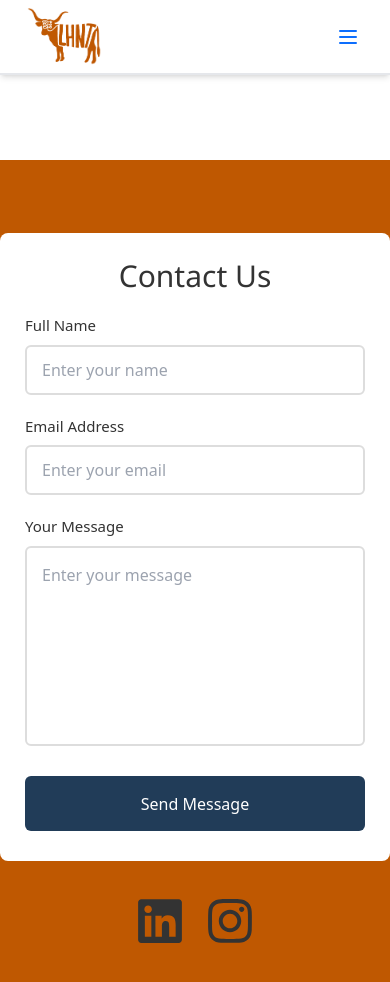
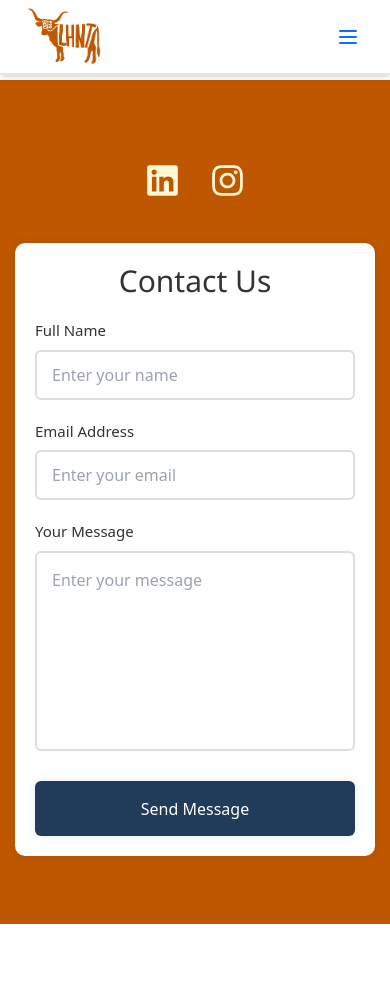
Before and after one commit to sraghauv/Website-Design, a React (Vite) app: page /contact in a window 390 px wide. Shown: the top 982 px of the page. After the commit the page ends 924 px from the top, so only its background shows below. Built offline with nearby package versions, Linux system fonts and the light colour scheme.

Commit message:
zarqa p4

```diff
--- a/package.json
+++ b/package.json
@@ -11,7 +11,7 @@
   },
   "dependencies": {
     "bootstrap": "^5.3.3",
-    "framer-motion": "^11.11.15",
+    "framer-motion": "^11.11.17",
     "lucide-react": "^0.456.0",
     "prop-types": "^15.8.1",
     "pure-react-carousel": "^1.32.0",
--- a/src/App.jsx
+++ b/src/App.jsx
@@ -1,22 +1,18 @@
 import React from "react";
 import { BrowserRouter as Router, Route, Routes, Link } from "react-router-dom";
 import { Home, About, Contact, Navbar, Events } from "./components";
-import "./index.css"; // Ensure this line is present at the top of your entry file
+import "./index.css";
 
 const App = () => {
   return (
     <Router>
       <div>
-        {/* Navbar will be fixed and overlay other elements */}
         <Navbar />
-
-        {/* The content section will be pushed down so it is not hidden under the navbar */}
-        <div className="">
+        <div>
           <Routes>
             <Route path="/" element={<Home />} />
             <Route path="/about" element={<About />} />
             <Route path="/contact" element={<Contact />} />
-
             <Route path="/events" element={<Events />} />
           </Routes>
         </div>
--- a/src/components/About/About.jsx
+++ b/src/components/About/About.jsx
@@ -5,7 +5,7 @@ import SponsorsWidget from "../SponsorWidget";
 
 const About = () => {
   return (
-    <div>
+    <div style={{ backgroundColor: '#BF5700' }}>
       <AboutInfo />
       <OfficerSection />
       <SponsorsWidget />
--- a/src/components/About/ContactCard.css
+++ b/src/components/About/ContactCard.css
@@ -8,7 +8,7 @@
 
 .card:hover {
     transform: scale(100%) translate3d(0,0px,20px);
-    background-color: rgba(111,136,174, 0.3);
+    background-color: rgb(255, 255, 255);
   }
 
 .card .text {
@@ -59,6 +59,7 @@
 .holland{
   transform: scale(1.5);
   object-position: center 35%;
+  background-color: #BF5700;
 }
 
 .alan{
--- a/src/components/Contact.css
+++ b/src/components/Contact.css
@@ -5,7 +5,7 @@
   align-items: center;
   min-height: 100vh;
   background: #bf5801;
-  margin-top: 80px;
+  margin-top: 0;
 }
 
 form {
@@ -14,7 +14,7 @@ form {
   background-color: #ffff;
   padding: 25px 25px 30px;
   border-radius: 8px;
-  box-shadow: 0 0 10px rgba(0, 0, 0, 0, 0.1);
+  box-shadow: 0 0 10px rgba(0, 0, 0, 0.1);
   color: #333;
   margin: 25px;
 }
@@ -52,7 +52,7 @@ form button {
   background: #213c58;
   border: none;
   border-radius: 6px;
-  box-shadow: 0 0 10px rgba(0, 0, 0, 0, 0.1);
+  box-shadow: 0 0 10px rgba(0, 0, 0, 0.1);
   cursor: pointer;
   font-size: 16px;
   color: #fff;
@@ -61,18 +61,55 @@ form button {
   transition: 0.5s;
 }
 
+form button:hover {
+  background: #172b40;
+  transform: scale(0.98);
+}
+
 .social-media {
   display: flex;
-  flex-direction: row;
-  align-items: center;
-  margin-top: 0px;
+  justify-content: center;
+  gap: 2rem;
+  margin-bottom: 1rem; /* Reduced from 2rem */
+  padding-top: 0; /* Removed padding-top */
+  width: 100%;
 }
 
 .social-media a {
-  margin: 10px; /* Space between each icon */
+  text-decoration: none;
+  transition: transform 0.3s ease;
+}
+
+.social-media a:hover {
+  transform: scale(1.1);
 }
 
 .social-icon {
-  font-size: 50px; /* Icon size */
-  color: #333; /* Icon color */
+  font-size: 40px;
+  color: #FFF8D6;
+  transition: color 0.3s ease;
 }
+
+.social-icon:hover {
+  color: #ffffff;
+}
+
+@media (max-width: 768px) {
+  .contact {
+    padding: 15px;
+  }
+
+  form {
+    margin: 15px;
+    padding: 20px;
+  }
+
+  .social-icon {
+    font-size: 35px;
+  }
+
+  .social-media {
+    gap: .5rem;
+    margin-bottom: 0.5rem; /* Reduced for mobile */
+  }
+}
--- a/src/components/Contact.jsx
+++ b/src/components/Contact.jsx
@@ -1,12 +1,9 @@
 import React from "react";
-//import SponsorsWidget from "./SponsorWidget";
 import './Contact.css'
 import Swal from 'sweetalert2'
 import { FaFacebook, FaTwitter, FaInstagram, FaLinkedin } from 'react-icons/fa';
 
-
 const Contact = () => {
-
     const onSubmit = async (event) => {
         event.preventDefault();
         const formData = new FormData(event.target);
@@ -37,8 +34,34 @@ const Contact = () => {
     };
 
     return (
-        <section className="contact">
-            <form onSubmit={onSubmit}>
+        <section className="contact" style={{ backgroundColor: '#BF5700' }}>
+            {/* Social Media Icons */}
+            <div className="social-media" style={{
+                marginBottom: '2rem',
+                display: 'flex',
+                justifyContent: 'center',
+                gap: '2rem',
+                paddingTop: '2rem'
+            }}>
+                <a
+                    href="https://www.linkedin.com/company/lhneurotech/"
+                    target="_blank"
+                    rel="noopener noreferrer"
+                    style={{ color: '#FFF8D6', fontSize: '2rem' }}
+                >
+                    <FaLinkedin className="social-icon" />
+                </a>
+                <a
+                    href="https://www.instagram.com/lhneurotech/"
+                    target="_blank"
+                    rel="noopener noreferrer"
+                    style={{ color: '#FFF8D6', fontSize: '2rem' }}
+                >
+                    <FaInstagram className="social-icon" />
+                </a>
+            </div>
+
+            <form onSubmit={onSubmit} style={{ backgroundColor: 'white', borderRadius: '10px' }}>
                 <h2>Contact Us</h2>
                 <div className="input-box">
                     <label>Full Name</label>
@@ -54,16 +77,6 @@ const Contact = () => {
                 </div>
                 <button type="submit">Send Message</button>
             </form>
-
-            <div className="social-media">
-                <a href="https://www.linkedin.com/company/lhneurotech/" target="_blank" rel="noopener noreferrer">
-                    <FaLinkedin className="social-icon" />
-                </a>
-                <a href="https://www.instagram.com/lhneurotech/" target="_blank" rel="noopener noreferrer">
-                    <FaInstagram className="social-icon" />
-                </a>
-            </div>
-
         </section>
     );
 };
--- a/src/components/Home.jsx
+++ b/src/components/Home.jsx
@@ -22,7 +22,7 @@ const Home = () => {
   return (
     <div className="w-full overflow-x-hidden">
       {/* Hero Section with Brain GIF */}
-      <div className="w-full h-[70vh] mt-16 bg-black relative">
+      <div className="w-full h-[70vh] bg-black relative">
         {/* Container for centered content with max width */}
         <div className="absolute inset-0 flex items-center justify-center">
           <div className="relative h-full max-w-6xl w-full mx-auto">
```
Also changed, not shown: src/components/Events.jsx (+90 -82 lines), 1 other file (tests, documents, lock files or other folders).
